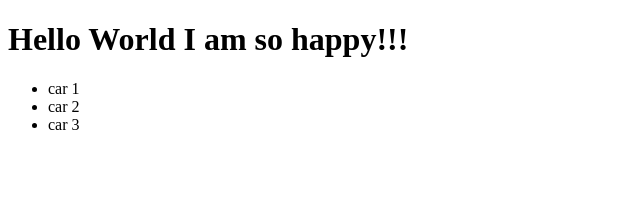
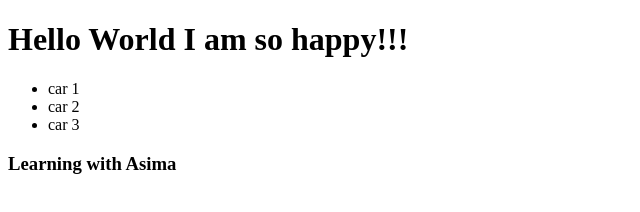
Before and after one commit to Nursultan02/git-learn, a plain HTML site: page index.html in a window 1280 px wide. Shown: the whole page, without its empty margins (0-640 px from the left). Drawn offline with Linux system fonts and the light colour scheme.

Commit message:
changed file index.html and added some functions

```diff
--- a/inde.js
+++ b/inde.js
@@ -1,3 +1,4 @@
 console.log('Hello World');
 console.log('Hellooo from second Push!!!');
 console.log('OMG it fucking workss!!!');
+console.log('learning with Asima');
--- a/index.html
+++ b/index.html
@@ -8,11 +8,15 @@
     <title>Git Learning</title>
 </head>
 <body>
+    <div>
         <h1>Hello World I am so happy!!!</h1>
         <ul>
             <li>car 1</li>
             <li>car 2</li>
             <li>car 3</li>
         </ul>
+
+        <h3>Learning with Asima</h3>
+    </div>
 </body>
 </html>
```
Lines whose indentation alone changed are shown as unchanged.
